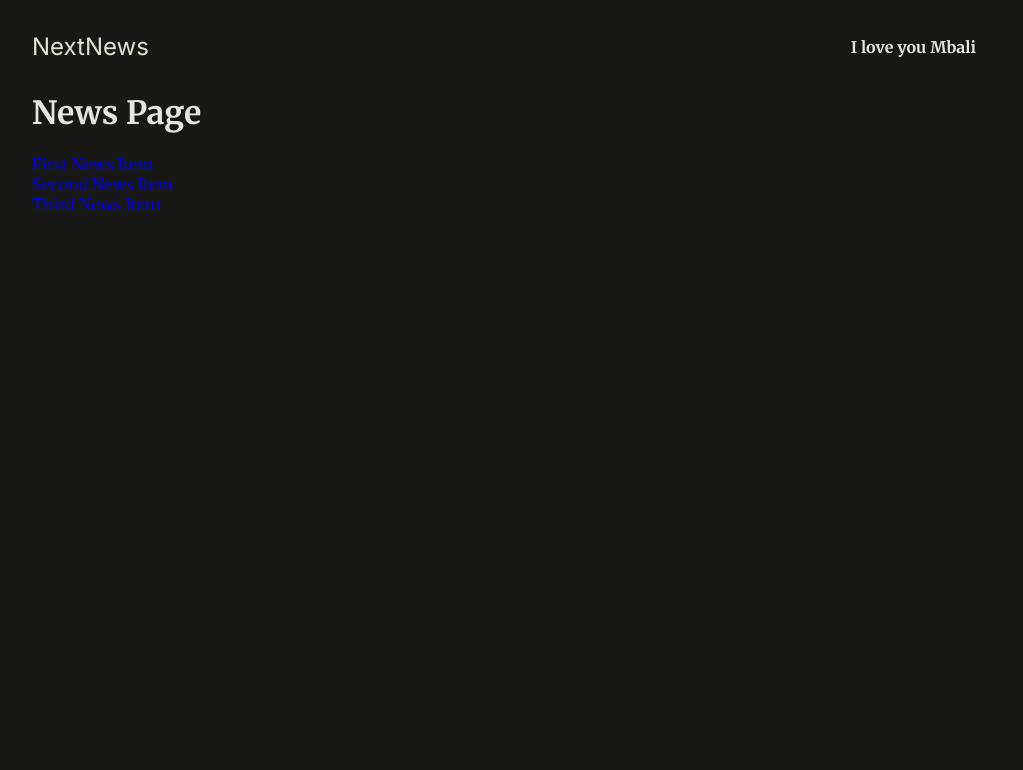
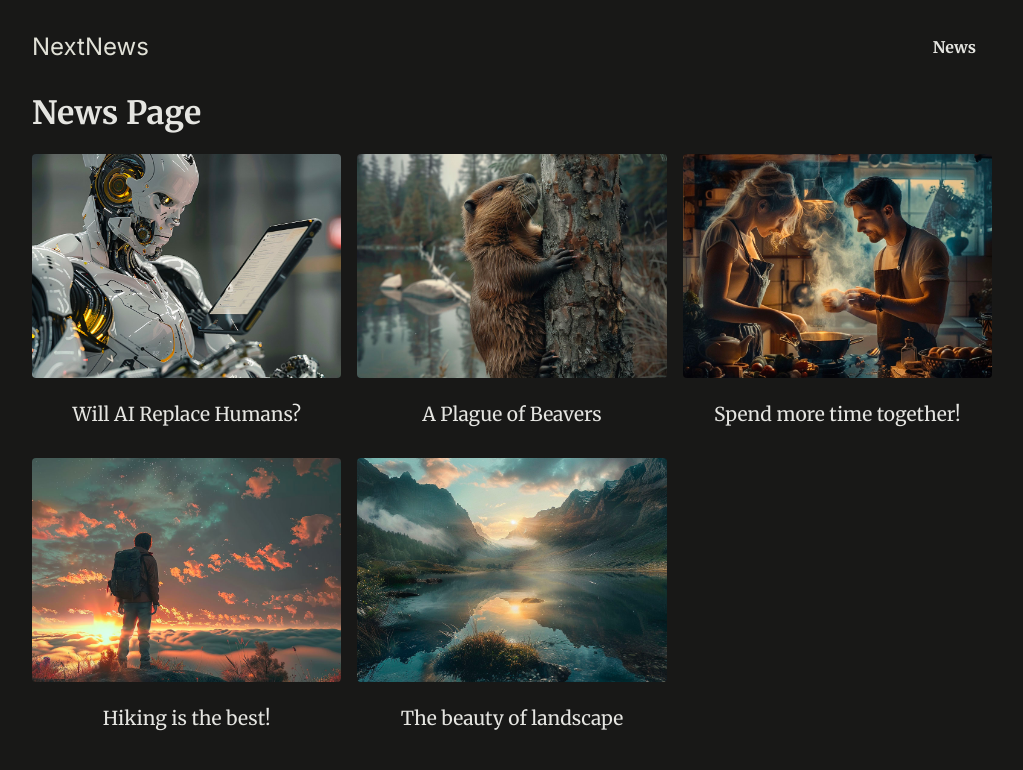
Before and after one commit to mbali-18/routing-rendering-project, a Next.js app: page /news in a window 1280 px wide. Shown: the top 770 px of the page, without its empty margins (128-1151 px from the left). Built offline with nearby package versions, Linux system fonts and the light colour scheme.

Commit message:
app styling & using dummy data

```diff
--- a/app/news/page.js
+++ b/app/news/page.js
@@ -1,19 +1,23 @@
 import Link from "next/link";
+
+import { DUMMY_NEWS } from "@/dummy-news";
 
 export default function NewsPage() {
   return (
     <>
       <h1>News Page</h1>
-      <ul>
-        <li>
-          <Link href="/news/first-news">First News Item</Link>
-        </li>
-        <li>
-          <Link href="/news/second-news">Second News Item</Link>
-        </li>
-        <li>
-          <Link href="/news/third-news">Third News Item</Link>
-        </li>
+      <ul className="news-list">
+        {DUMMY_NEWS.map((newsItem) => (
+          <li key={newsItem.id}>
+            <Link href={`/news/${newsItem.slug}`}>
+              <img
+                src={`/images/news/${newsItem.image}`}
+                alt={newsItem.title}
+              />
+              <span>{newsItem.title}</span>
+            </Link>
+          </li>
+        ))}
       </ul>
     </>
   );
--- a/app/news/pages.js
+++ b/app/news/pages.js
@@ -5,7 +5,7 @@ export default function NewsPage() {
 
     <>
     <h1>News Page</h1>
-    <ul className="news-list">
+    <ul>
         <li>
             <Link href="news/first-news">First News Item</Link>
         </li>
--- a/components/main-header.js
+++ b/components/main-header.js
@@ -9,7 +9,7 @@ export default function MainHeader() {
       <nav>
         <ul>
           <li>
-            <Link href="/news">I love you Mbali</Link>
+            <Link href="/news">News</Link>
           </li>
         </ul>
       </nav>
--- /dev/null
+++ b/dummy-news.js
@@ -0,0 +1,47 @@
+export const DUMMY_NEWS = [
+  {
+    id: "n1",
+    slug: "will-ai-replace-humans",
+    title: "Will AI Replace Humans?",
+    image: "ai-robot.jpg",
+    date: "2021-07-01",
+    content:
+      "Since late 2022 AI is on the rise and therefore many people worry whether AI will replace humans. The answer is not that simple. AI is a tool that can be used to automate tasks, but it can also be used to augment human capabilities. The future is not set in stone, but it is clear that AI will play a big role in the future. The question is how we will use it.",
+  },
+  {
+    id: "n2",
+    slug: "beaver-plague",
+    title: "A Plague of Beavers",
+    image: "beaver.jpg",
+    date: "2022-05-01",
+    content:
+      "Beavers are taking over the world. They are building dams everywhere and flooding entire cities. What can we do to stop them?",
+  },
+  {
+    id: "n3",
+    slug: "couple-cooking",
+    title: "Spend more time together!",
+    image: "couple-cooking.jpg",
+    date: "2024-03-01",
+    content:
+      "Cooking together is a great way to spend more time with your partner. It is fun and you get to eat something delicious afterwards. What are you waiting for? Get cooking!",
+  },
+  {
+    id: "n4",
+    slug: "hiking",
+    title: "Hiking is the best!",
+    image: "hiking.jpg",
+    date: "2024-01-01",
+    content:
+      "Hiking is a great way to get some exercise and enjoy the great outdoors. It is also a great way to clear your mind and reduce stress. So what are you waiting for? Get out there and start hiking!",
+  },
+  {
+    id: "n5",
+    slug: "landscape",
+    title: "The beauty of landscape",
+    image: "landscape.jpg",
+    date: "2022-07-01",
+    content:
+      "Landscape photography is a great way to capture the beauty of nature. It is also a great way to get outside and enjoy the great outdoors. So what are you waiting for? Get out there and start taking some pictures!",
+  },
+];
```
Also changed, not shown: app/news/[id]/page.js (deleted, +0 -8 lines), app/news/[slug]/page.js (added, +17 -0 lines).
